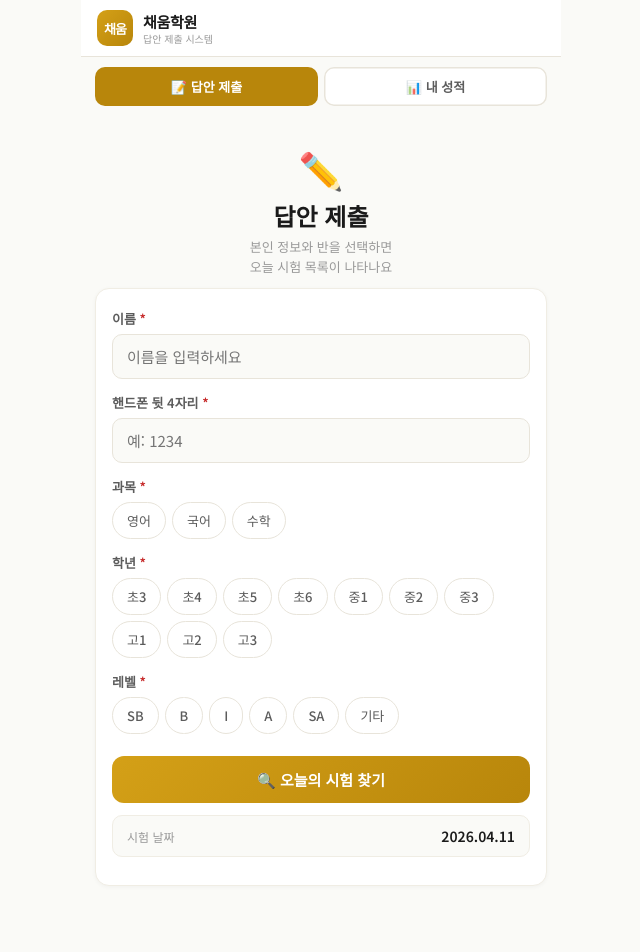
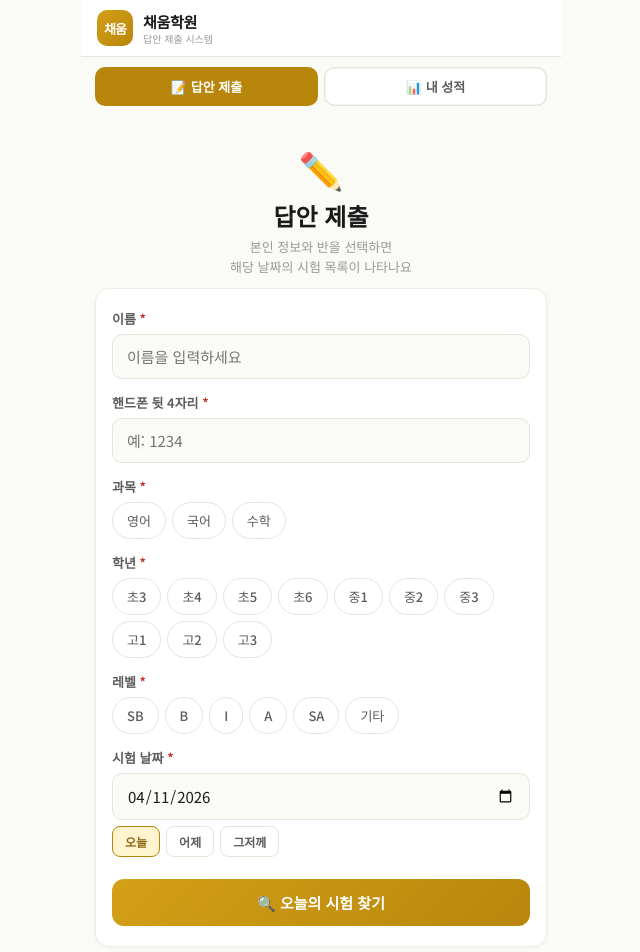
Before and after one commit to CHEUMEDU/cheaeum-omr, a React (Vite) app in the folder chaeum-omr-project/: page / in a window 1280 px wide. Shown: the top 952 px of the page, without its empty margins (319-959 px from the left). Built offline with nearby package versions, Linux system fonts and the light colour scheme.

Commit message:
주관식, 날짜 포함

```diff
--- a/chaeum-omr-project/src/App.jsx
+++ b/chaeum-omr-project/src/App.jsx
@@ -17,6 +17,8 @@ function lsSet(o){try{localStorage.setItem(LS_KEY,JSON.stringify(o));}catch(e){}
 const T={gold:"#D4A017",goldDark:"#B8860B",goldDeep:"#8B6914",goldLight:"#FFF3D0",goldPale:"#FFFBF0",goldMuted:"#F5E6B8",bg:"#FAFAF7",text:"#1A1A1A",textSub:"#5C5C5C",textMuted:"#999999",border:"#E8E4DA",borderLight:"#F0EDE4",accent:"#2E7D32",accentLight:"#E8F5E9",danger:"#C62828",dangerLight:"#FFEBEE",white:"#FFFFFF"};
 
 function todayStr(){const d=new Date();return`${d.getFullYear()}.${String(d.getMonth()+1).padStart(2,"0")}.${String(d.getDate()).padStart(2,"0")}`;}
+function todayIso(){const d=new Date();return`${d.getFullYear()}-${String(d.getMonth()+1).padStart(2,"0")}-${String(d.getDate()).padStart(2,"0")}`;}
+function isoToDot(s){return(s||"").replace(/-/g,".");}
 function vl(v){if(!v&&v!==0)return"–";const i=CV.indexOf(v);return i>=0?CL[i]:String(v);}
 function getSecs(n){const s=[];for(let i=0;i<n;i+=SEC){s.push({start:i+1,end:Math.min(i+SEC,n),label:`${i+1}–${Math.min(i+SEC,n)}`});}return s;}
 
@@ -65,6 +67,7 @@ export default function App(){
   const[nm,setNm]=useState(_ls.nm||"");
   const[ph,setPh]=useState(_ls.ph||"");
   const[sub,setSub]=useState("");const[gr,setGr]=useState("");const[lv,setLv]=useState("");const[et,setEt]=useState("");
+  const[pd,setPd]=useState(todayIso());
   const[todayExams,setTodayExams]=useState(null);const[loadingExams,setLoadingExams]=useState(false);
   const[history,setHistory]=useState(null);const[loadingHist,setLoadingHist]=useState(false);const[histErr,setHistErr]=useState("");
   const[tq,setTq]=useState(100);const[cq,setCq]=useState("");
@@ -75,7 +78,8 @@ export default function App(){
   const[sending,setSending]=useState(false);const[sendOk,setSendOk]=useState(null);
 
   const cn=(sub&&gr&&lv)?`${sub} ${gr} ${lv}반`:"";
-  const ds=todayStr();
+  const ds=isoToDot(pd);
+  const isToday=pd===todayIso();
   const secs=useMemo(()=>getSecs(qc),[qc]);
   const sRefs=useRef([]);
   const ac=useMemo(()=>ans.filter(a=>a!==null&&a!=="").length,[ans]);
@@ -93,7 +97,7 @@ export default function App(){
     if(!gr)return alert("학년을 선택하세요.");if(!lv)return alert("레벨을 선택하세요.");
     lsSet({nm:nm.trim(),ph});
     setLoadingExams(true);setTodayExams(null);
-    fetch(`${SHEETS_URL}?action=list_exams_today&subject=${encodeURIComponent(sub)}&grade=${encodeURIComponent(gr)}&level=${encodeURIComponent(lv)}`)
+    fetch(`${SHEETS_URL}?action=list_exams_today&subject=${encodeURIComponent(sub)}&grade=${encodeURIComponent(gr)}&level=${encodeURIComponent(lv)}&date=${encodeURIComponent(pd)}`)
       .then(r=>r.json()).then(d=>{setTodayExams(d.exams||[]);setLoadingExams(false);}).catch(()=>{setTodayExams([]);setLoadingExams(false);});
   };
   const hPickExam=(ex)=>{
@@ -125,7 +129,7 @@ export default function App(){
     setSending(false);setScr("result");
   };
 
-  const hReset=()=>{setAns(Array(qc).fill(null));setRes(null);setWo(false);setSendOk(null);setScr("info");setSec(0);setNm("");setSub("");setGr("");setLv("");setEt("");setAKey(null);setTKey(null);setALoad(false);setANF(false);setTq(100);setCq("");};
+  const hReset=()=>{setAns(Array(qc).fill(null));setRes(null);setWo(false);setSendOk(null);setScr("info");setSec(0);setNm("");setSub("");setGr("");setLv("");setEt("");setAKey(null);setTKey(null);setALoad(false);setANF(false);setTq(100);setCq("");setPd(todayIso());setTodayExams(null);};
   const hRetry=()=>{setAns(Array(qc).fill(null));setRes(null);setWo(false);setSendOk(null);setScr("input");setSec(0);};
   const scTo=(i)=>{setSec(i);sRefs.current[i]?.scrollIntoView({behavior:"smooth",block:"start"});};
   const goUA=()=>{const i=ans.findIndex(a=>a===null||a==="");if(i===-1)return alert("모든 문항에 답했습니다!");setSec(Math.floor(i/SEC));setTimeout(()=>{document.getElementById(`q-${i}`)?.scrollIntoView({behavior:"smooth",block:"center"});},100);};
@@ -145,7 +149,7 @@ export default function App(){
 
       {/* ═══ 정보 입력 (답안 제출 탭) ═══ */}
       {scr==="info"&&tab==="submit"&&(<div style={S.wrap} className="fade-up">
-        <div style={S.hero}><div style={{fontSize:36,marginBottom:4}}>✏️</div><h1 style={S.heroT}>답안 제출</h1><p style={S.heroD}>본인 정보와 반을 선택하면<br/>오늘 시험 목록이 나타나요</p></div>
+        <div style={S.hero}><div style={{fontSize:36,marginBottom:4}}>✏️</div><h1 style={S.heroT}>답안 제출</h1><p style={S.heroD}>본인 정보와 반을 선택하면<br/>해당 날짜의 시험 목록이 나타나요</p></div>
         <div style={S.card}>
           <div style={{marginBottom:14}}><div style={S.label}>이름 <span style={{color:T.danger}}>*</span></div><input style={S.inp} placeholder="이름을 입력하세요" value={nm} onChange={e=>setNm(e.target.value)}/></div>
           <div style={{marginBottom:14}}><div style={S.label}>핸드폰 뒷 4자리 <span style={{color:T.danger}}>*</span></div><input style={S.inp} placeholder="예: 1234" value={ph} onChange={e=>setPh(e.target.value.replace(/[^0-9]/g,"").slice(0,4))} inputMode="numeric" maxLength={4}/></div>
@@ -153,18 +157,27 @@ export default function App(){
           <Chip label="학년" req opts={GRADES} val={gr} onChange={setGr}/>
           <Chip label="레벨" req opts={LEVELS} val={lv} onChange={setLv} custom/>
           {cn&&<div style={S.clPrev}><span style={{fontSize:12,color:T.textMuted}}>반 이름</span><span style={{fontSize:15,fontWeight:700,color:T.goldDark}}>{cn}</span></div>}
-          <button style={S.btnG} onClick={hLookupExams} disabled={loadingExams}>{loadingExams?"시험 찾는 중...":"🔍 오늘의 시험 찾기"}</button>
+          <div style={{marginBottom:14}}>
+            <div style={S.label}>시험 날짜 <span style={{color:T.danger}}>*</span></div>
+            <input type="date" style={S.inp} value={pd} onChange={e=>{setPd(e.target.value||todayIso());setTodayExams(null);}}/>
+            <div style={{display:"flex",gap:6,marginTop:6,flexWrap:"wrap"}}>
+              <button type="button" onClick={()=>{setPd(todayIso());setTodayExams(null);}} style={{padding:"6px 12px",fontSize:12,fontWeight:600,borderRadius:8,border:`1.5px solid ${isToday?T.goldDark:T.border}`,background:isToday?T.goldLight:T.white,color:isToday?T.goldDeep:T.textSub,cursor:"pointer",fontFamily:"inherit"}}>오늘</button>
+              <button type="button" onClick={()=>{const d=new Date();d.setDate(d.getDate()-1);setPd(`${d.getFullYear()}-${String(d.getMonth()+1).padStart(2,"0")}-${String(d.getDate()).padStart(2,"0")}`);setTodayExams(null);}} style={{padding:"6px 12px",fontSize:12,fontWeight:600,borderRadius:8,border:`1.5px solid ${T.border}`,background:T.white,color:T.textSub,cursor:"pointer",fontFamily:"inherit"}}>어제</button>
+              <button type="button" onClick={()=>{const d=new Date();d.setDate(d.getDate()-2);setPd(`${d.getFullYear()}-${String(d.getMonth()+1).padStart(2,"0")}-${String(d.getDate()).padStart(2,"0")}`);setTodayExams(null);}} style={{padding:"6px 12px",fontSize:12,fontWeight:600,borderRadius:8,border:`1.5px solid ${T.border}`,background:T.white,color:T.textSub,cursor:"pointer",fontFamily:"inherit"}}>그저께</button>
+            </div>
+            {!isToday&&<div style={{marginTop:6,fontSize:11,color:T.goldDeep,fontWeight:600}}>📅 {ds} 시험을 찾아요 (보충/미리보기)</div>}
+          </div>
+          <button style={S.btnG} onClick={hLookupExams} disabled={loadingExams}>{loadingExams?"시험 찾는 중...":(isToday?"🔍 오늘의 시험 찾기":`🔍 ${ds} 시험 찾기`)}</button>
           {todayExams!==null&&(<div style={{marginTop:14}}>
-            {todayExams.length===0?(<div style={{padding:"14px",background:T.dangerLight,borderRadius:10,color:T.danger,fontSize:13,fontWeight:600,textAlign:"center"}}>오늘 {cn}에서 등록된 시험이 없습니다.<br/>선생님께 문의하세요.</div>):(
+            {todayExams.length===0?(<div style={{padding:"14px",background:T.dangerLight,borderRadius:10,color:T.danger,fontSize:13,fontWeight:600,textAlign:"center"}}>{ds} {cn}에서 등록된 시험이 없습니다.<br/>선생님께 문의하세요.</div>):(
               <>
-                <div style={{fontSize:12,fontWeight:700,color:T.goldDeep,marginBottom:8}}>오늘 {cn} 시험 ({todayExams.length}개)</div>
+                <div style={{fontSize:12,fontWeight:700,color:T.goldDeep,marginBottom:8}}>{ds} {cn} 시험 ({todayExams.length}개)</div>
                 {todayExams.map((ex,i)=>(<button key={i} onClick={()=>hPickExam(ex)} style={{width:"100%",padding:"12px 14px",marginBottom:6,background:T.goldLight,border:`1.5px solid ${T.goldMuted}`,borderRadius:10,cursor:"pointer",fontFamily:"inherit",textAlign:"left",display:"flex",justifyContent:"space-between",alignItems:"center"}}>
                   <div><div style={{fontSize:14,fontWeight:700,color:T.goldDeep}}>{ex.examType}{ex.round?` · ${ex.round}`:""}</div><div style={{fontSize:11,color:T.textMuted,marginTop:2}}>{ex.totalQuestions}문항</div></div>
                   <div style={{fontSize:18,color:T.goldDark}}>→</div>
                 </button>))}
               </>)}
           </div>)}
-          <div style={{...S.dtRow,marginTop:12}}><span style={{fontSize:12,color:T.textMuted}}>시험 날짜</span><span style={{fontSize:14,fontWeight:600,color:T.text}}>{ds}</span></div>
         </div>
       </div>)}
 
```
